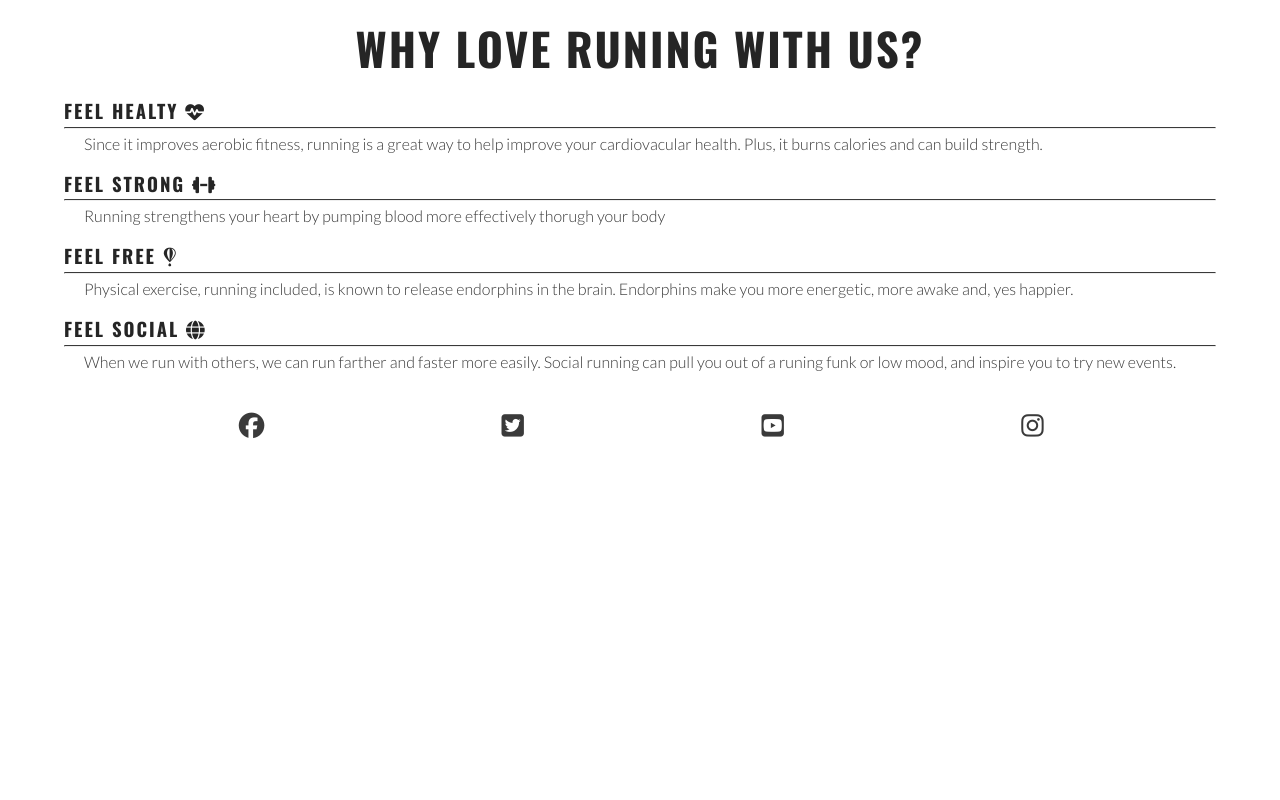
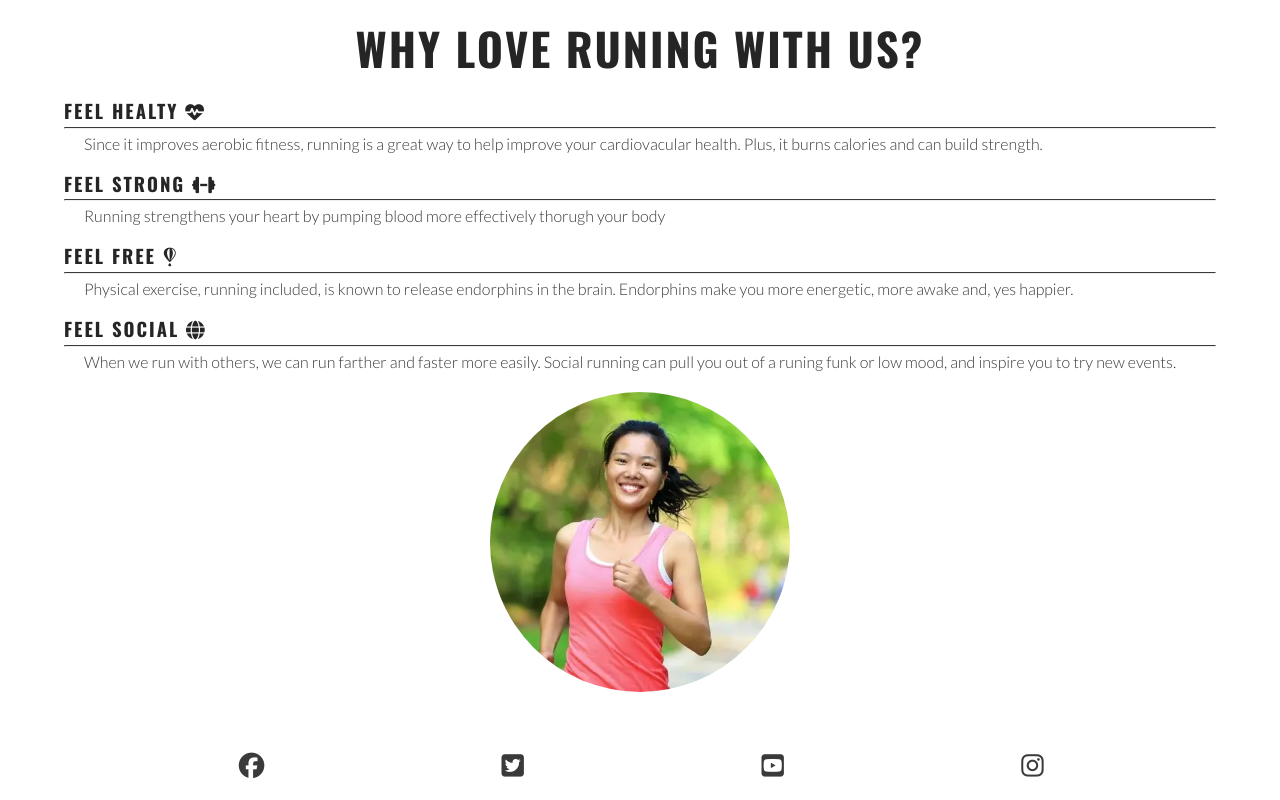
Before and after one commit to darrio-dk/love-running1, a plain HTML site: page index.html in a window 1280 px wide. Shown: the part 684-1484 px from the top of the page. Before the commit the page ends 1144 px from the top, so only its background shows below. Drawn offline with nearby package versions, Linux system fonts and the light colour scheme.

Commit message:
Add circular image to reason section

```diff
--- a/assets/css/style.css
+++ b/assets/css/style.css
@@ -140,6 +140,22 @@ main {
     margin: 5px 0;
 }
 
+#circle-cover-bg {
+    background: url('../images/reasons-image.webp') no-repeat top center / cover;
+    height: 90vw;
+    width: 90vh;
+    margin-bottom: 20px;
+    /* Make a square image into the circle */
+    border-radius: 50%;
+    max-width: 300px;
+    max-height: 300px;
+}
+
+#benefits-image {
+    display: flex;
+    align-items: center;
+    justify-content: center;
+}
 /* Footer */
 #social-networks {
     text-align: center;
--- a/index.html
+++ b/index.html
@@ -82,7 +82,9 @@
                     </div>
 
                 </div>
-
+                <div id="benefits-image">
+                    <div id="circle-cover-bg"></div>
+                </div>
             </div>
         </section>
     </main>
```
Also changed, not shown: assets/images/reasons-image.webp (added).
